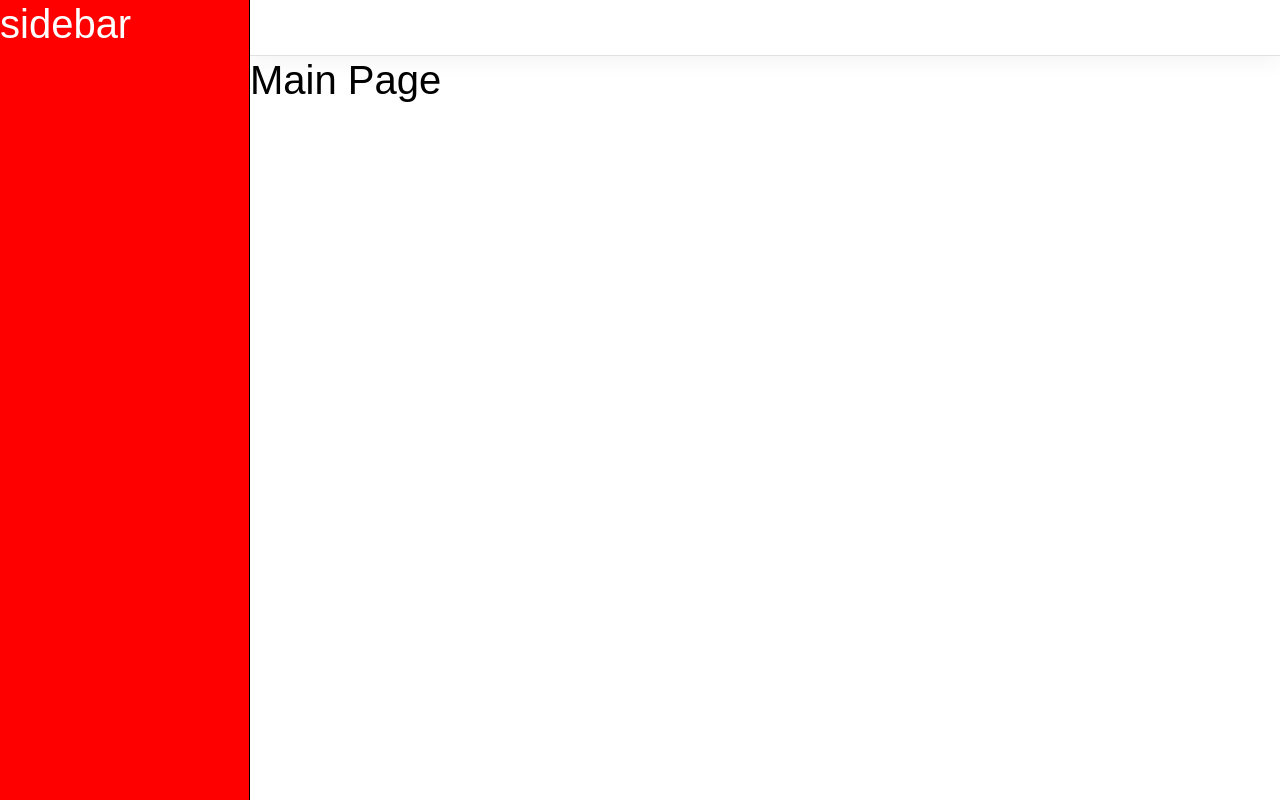
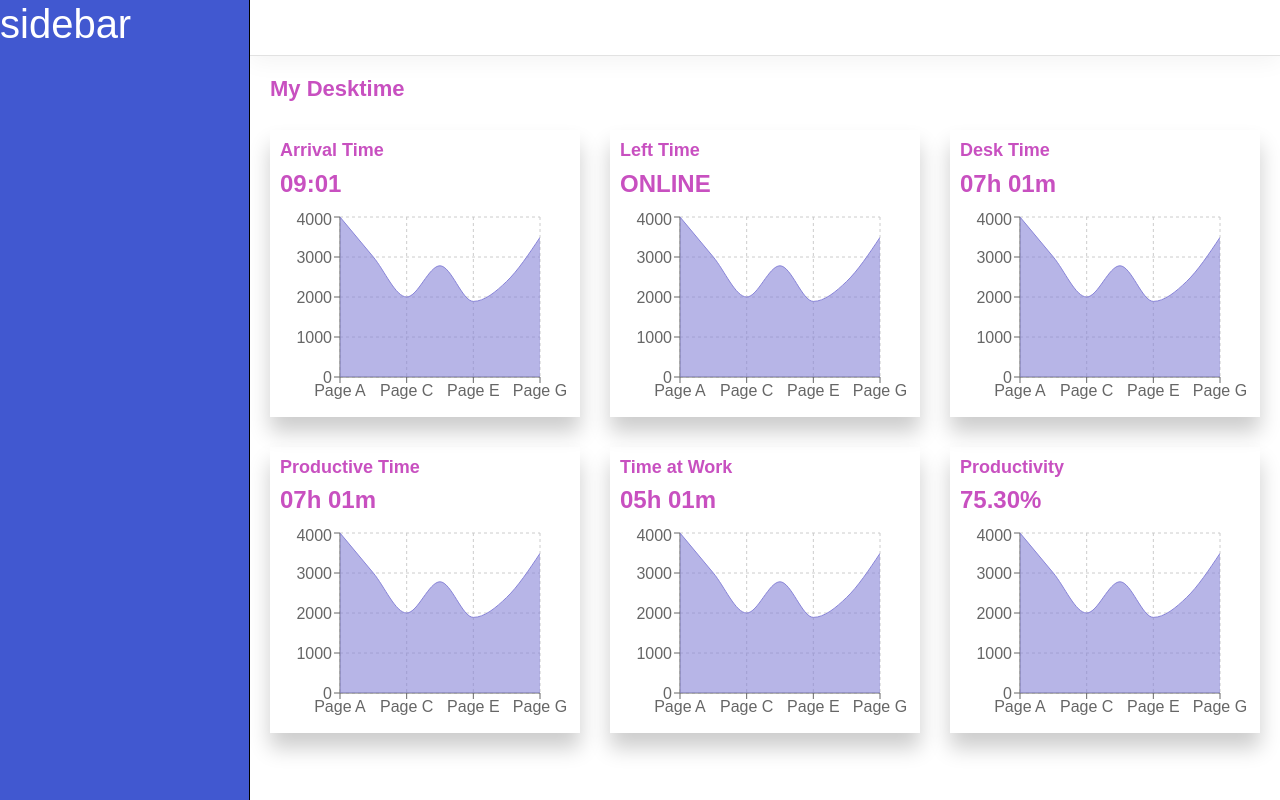
Before and after one commit to avnishkumarcorp/workplusfrontend, a React (Create React App) app: page /desktime in a window 1280 px wide. Built offline with nearby package versions, Linux system fonts and the light colour scheme.

Commit message:
add chart liberary and all charts

```diff
--- a/package.json
+++ b/package.json
@@ -10,6 +10,7 @@
     "react-dom": "^18.2.0",
     "react-router-dom": "^6.22.2",
     "react-scripts": "5.0.1",
+    "recharts": "^2.12.2",
     "sass": "^1.71.1",
     "web-vitals": "^2.1.4"
   },
--- a/src/App.css
+++ b/src/App.css
@@ -38,6 +38,8 @@ body {
   -webkit-text-fill-color: transparent;
 }
 
+
+
 .small-heading {
   font-size: 22px;
   font-weight: 600;
@@ -68,3 +70,7 @@ body {
 .login-btn:focus {
   outline: none;
 }
+
+.common-gap{
+  padding: 20px;
+}
--- /dev/null
+++ b/src/Charts/CardChart.jsx
@@ -0,0 +1,30 @@
+import React  from "react";
+import { AreaChart, Area, XAxis, YAxis, CartesianGrid, Tooltip, ResponsiveContainer } from 'recharts';
+
+
+
+const CardChart = ({data}) => {
+    return (
+        <ResponsiveContainer width="100%" height="100%">
+          <AreaChart
+            width={500}
+            height={400}
+            data={data}
+            margin={{
+              top: 10,
+              right: 30,
+              left: 0,
+              bottom: 0,
+            }}
+          >
+            <CartesianGrid strokeDasharray="3 3" />
+            <XAxis dataKey="name" />
+            <YAxis />
+            <Tooltip />
+            <Area type="monotone" dataKey="uv" stroke="#8884d8" fill="#8884d8" />
+          </AreaChart>
+        </ResponsiveContainer>
+      );
+};
+
+export default CardChart;
--- /dev/null
+++ b/src/Components/CardDesign.jsx
@@ -0,0 +1,18 @@
+import React from "react"
+import "./CardDesign.scss"
+import CardChart from "../Charts/CardChart"
+import { fakeData } from "../data/fakeData"
+
+const CardDesign = ({ heading, data, contant }) => {
+  return (
+    <div className="card-design">
+      <h2 className="card-heading">{heading}</h2>
+      <h3 className="card-content">{contant}</h3>
+      <div className="sm-box">
+        <CardChart data={data} />
+      </div>
+    </div>
+  )
+}
+
+export default CardDesign
--- /dev/null
+++ b/src/Components/CardDesign.scss
@@ -0,0 +1,22 @@
+.card-design{
+    padding: 10px;
+    box-shadow: 0px 15px 20px rgba(0,0,0,.2);
+    .card-heading{
+        font-size: 18px;
+        font-weight: 600;
+        background: var(--main-gradient);
+        -webkit-background-clip: text;
+        -webkit-text-fill-color: transparent;
+    }
+    .card-content{
+        font-size: 24px;
+        font-weight: 600;
+        background: var(--main-gradient);
+        -webkit-background-clip: text;
+        -webkit-text-fill-color: transparent;
+    }
+.sm-box{
+    height: 200px;
+    width: 100%;
+}
+}
--- a/src/Main/MainOutlet.scss
+++ b/src/Main/MainOutlet.scss
@@ -10,7 +10,7 @@
       top: 0;
       overflow: auto;
       padding: 0px;
-      background-color: red;
+      background-color: #4158d0;
       border-right: 1px solid #000;
       &::-webkit-scrollbar {
         display: none;
--- a/src/Main/MainPage.jsx
+++ b/src/Main/MainPage.jsx
@@ -1,12 +1,27 @@
-import React from "react";
+import React from "react"
 import "./MainPage.scss"
+import CardChart from "../Charts/CardChart"
+import { fakeData } from "../data/fakeData"
+import CardDesign from "../Components/CardDesign"
 
 const MainPage = () => {
   return (
-    <div>
-        <h1>Main Page</h1>
+    <div className="common-gap">
+      <h1 className="small-heading">My Desktime</h1>
+      <div className="chart-box">
+        <CardDesign heading="Arrival Time" data={fakeData} contant="09:01" />
+        <CardDesign heading="Left Time" data={fakeData} contant="ONLINE" />
+        <CardDesign heading="Desk Time" data={fakeData} contant="07h 01m" />
+        <CardDesign
+          heading="Productive Time"
+          data={fakeData}
+          contant="07h 01m"
+        />
+        <CardDesign heading="Time at Work" data={fakeData} contant="05h 01m" />
+        <CardDesign heading="Productivity" data={fakeData} contant="75.30%" />
+      </div>
     </div>
   )
-};
+}
 
-export default MainPage;
+export default MainPage
--- a/src/Main/MainPage.scss
+++ b/src/Main/MainPage.scss
@@ -0,0 +1,7 @@
+.chart-box{
+    display: grid;
+    grid-template-columns: 1fr 1fr 1fr;
+    padding: 20px 0px;
+    gap: 30px;
+
+}
--- /dev/null
+++ b/src/data/fakeData.jsx
@@ -0,0 +1,44 @@
+export const fakeData = [
+    {
+      name: 'Page A',
+      uv: 4000,
+      pv: 2400,
+      amt: 2400,
+    },
+    {
+      name: 'Page B',
+      uv: 3000,
+      pv: 1398,
+      amt: 2210,
+    },
+    {
+      name: 'Page C',
+      uv: 2000,
+      pv: 9800,
+      amt: 2290,
+    },
+    {
+      name: 'Page D',
+      uv: 2780,
+      pv: 3908,
+      amt: 2000,
+    },
+    {
+      name: 'Page E',
+      uv: 1890,
+      pv: 4800,
+      amt: 2181,
+    },
+    {
+      name: 'Page F',
+      uv: 2390,
+      pv: 3800,
+      amt: 2500,
+    },
+    {
+      name: 'Page G',
+      uv: 3490,
+      pv: 4300,
+      amt: 2100,
+    },
+  ];
```
Also changed, not shown: 1 other file (tests, documents, lock files or other folders).
